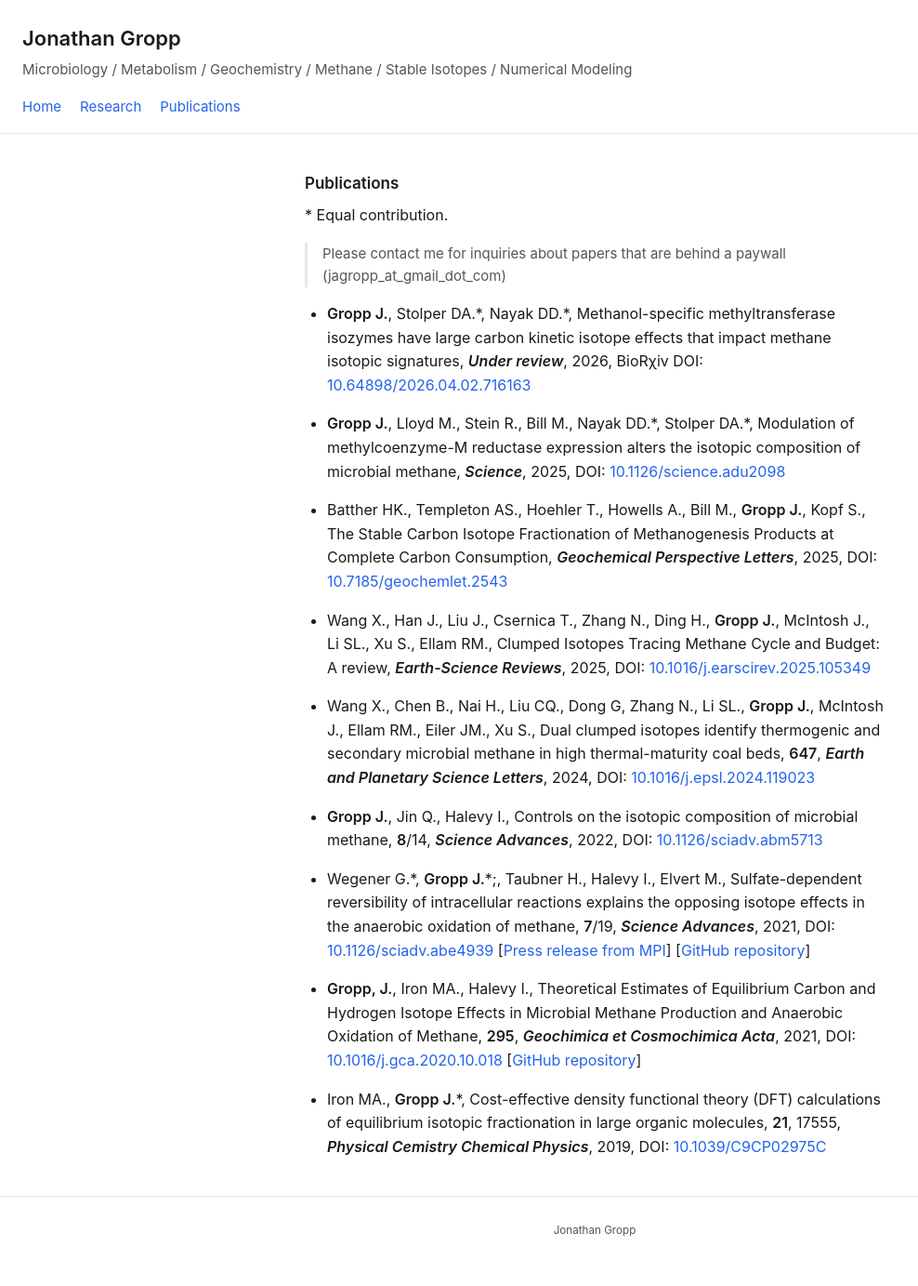
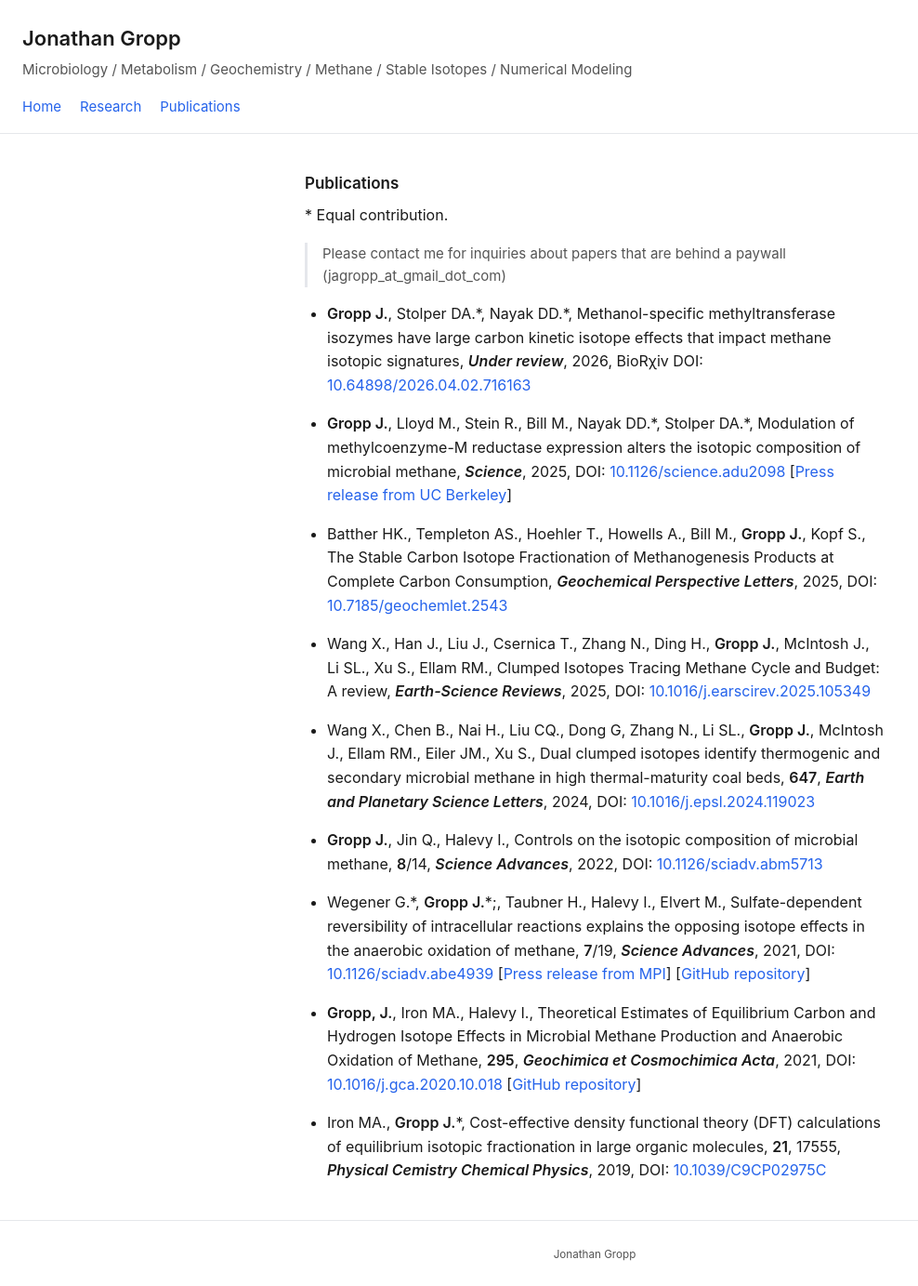
Before and after one commit to jagropp/jagropp.github.io, a Jekyll site: the page built from publications.md, in a window 1280 px wide. Shown: the whole page at 93% size, without its empty margins (0-988 px from the left). Built offline with Jekyll 4.4.1, drawn with Linux system fonts in a browser that asks for light colours; our own code applies the rules of GitHub Pages for plain Markdown files; before the commit the page ends 1358 px from its top, so only the background shows below that.

Commit message:
Update publications.md

```diff
--- a/publications.md
+++ b/publications.md
@@ -5,7 +5,7 @@
 
 - **Gropp J.**, Stolper DA.\*, Nayak DD.\*, Methanol-specific methyltransferase isozymes have large carbon kinetic isotope effects that impact methane isotopic signatures, ***Under review***, 2026, BioR&#967;iv DOI: [10.64898/2026.04.02.716163](https://doi.org/10.64898/2026.04.02.716163){:target="_blank"}
 
-- **Gropp J.**, Lloyd M., Stein R., Bill M., Nayak DD.\*, Stolper DA.\*, Modulation of methylcoenzyme-M reductase expression alters the isotopic composition of microbial methane, ***Science***, 2025, DOI: [10.1126/science.adu2098](https://doi.org/10.1126/science.adu2098){:target="_blank"}
+- **Gropp J.**, Lloyd M., Stein R., Bill M., Nayak DD.\*, Stolper DA.\*, Modulation of methylcoenzyme-M reductase expression alters the isotopic composition of microbial methane, ***Science***, 2025, DOI: [10.1126/science.adu2098](https://doi.org/10.1126/science.adu2098){:target="_blank"} [[Press release from UC Berkeley](https://vcresearch.berkeley.edu/news/scientists-hack-microbes-identify-environmental-sources-methane){:target="_blank"}]
 
 - Batther HK., Templeton AS., Hoehler T., Howells A., Bill M., **Gropp J.**, Kopf S., The Stable Carbon Isotope Fractionation of Methanogenesis Products at Complete Carbon Consumption, ***Geochemical Perspective Letters***, 2025, DOI: [10.7185/geochemlet.2543](https://doi.org/10.7185/geochemlet.2543){:target="_blank"}
 
```
